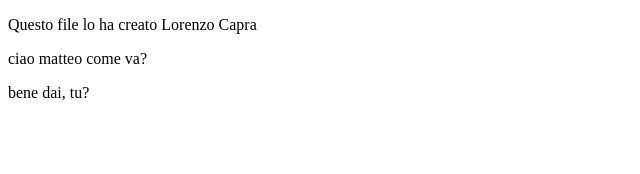
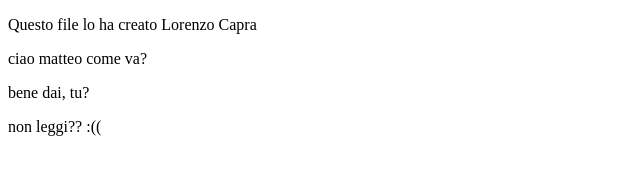
Before and after one commit to lorenzociao/test, a plain HTML site: page index.html in a window 1280 px wide. Shown: the whole page, without its empty margins (0-640 px from the left). Drawn offline with Linux system fonts and the light colour scheme.

Commit message:
aggiornamento

```diff
--- a/index.html
+++ b/index.html
@@ -9,5 +9,6 @@
     <p>Questo file lo ha creato Lorenzo Capra</p>
     <p>ciao matteo come va?</p>
     <p>bene dai, tu?</p>
+    <p>non leggi?? :((</p>
 </body>
 </html>
```
